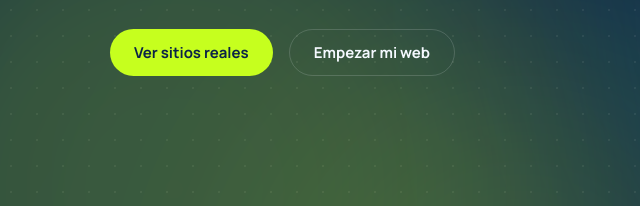
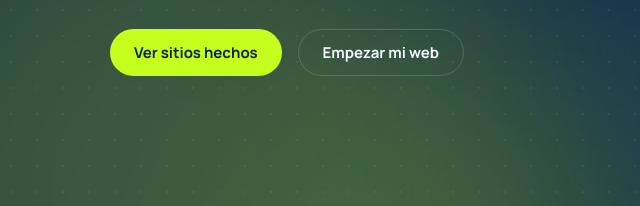
Before and after one commit to escritoriocamy/tuwebuy, a plain HTML site: page index.html in a window 1280 px wide. Shown: the part 393-599 px from the top of the page, 2-642 px from the left. Drawn offline with Linux system fonts and the light colour scheme; a web font is replaced by a local one.

Commit message:
Change button text from 'Ver sitios reales' to 'Ver sitios hechos'

```diff
--- a/index.html
+++ b/index.html
@@ -264,7 +264,7 @@
       <h1 class="headline" data-reveal data-parallax="0.08" style="transition-delay:.05s">Tu web, <em class="accent">lista para vender.</em></h1>
       <p class="lead" data-reveal data-parallax="0.06" style="transition-delay:.1s">Sitios rápidos, a medida y con movimiento, para que tu negocio se vea tan bien online como en la vida real.</p>
       <div class="cta-row" data-reveal data-parallax="0.05" style="transition-delay:.15s">
-        <a class="btn btn-primary" href="#sitios">Ver sitios reales</a>
+        <a class="btn btn-primary" href="#sitios">Ver sitios hechos</a>
         <a class="btn btn-secondary" href="#contacto">Empezar mi web</a>
       </div>
     </div>
```
